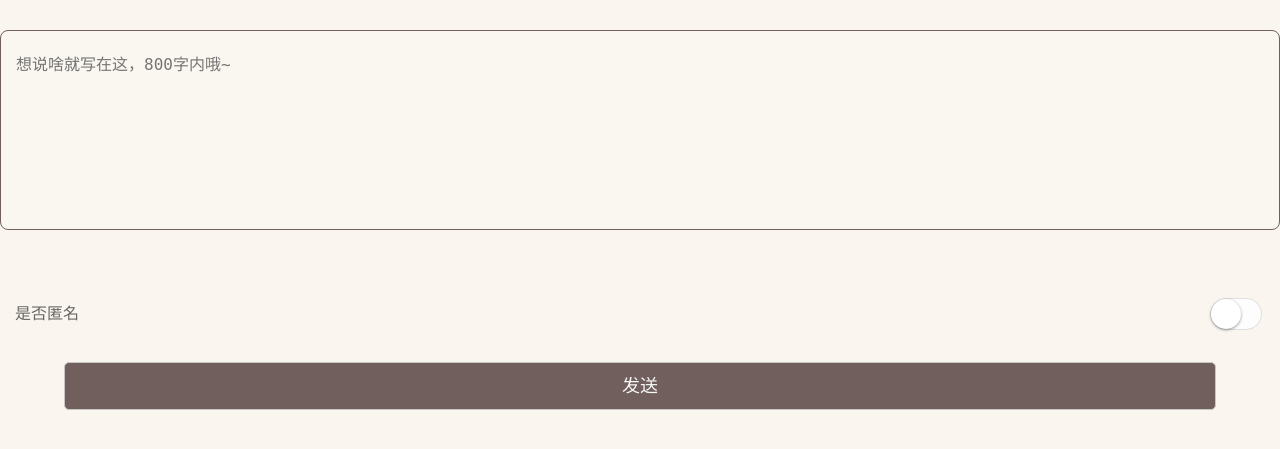
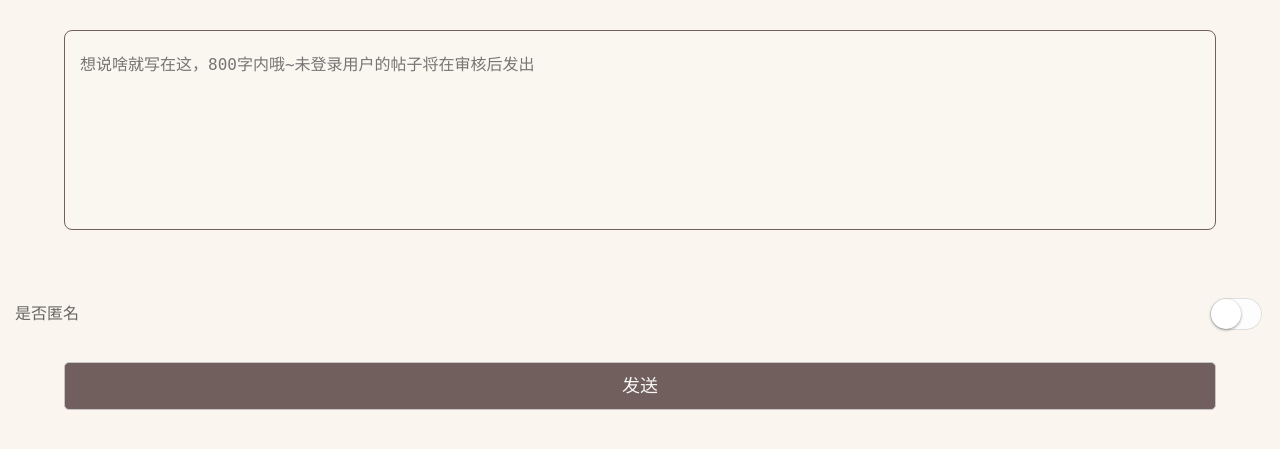
Before and after one commit to virlaser/Holes, a PHP site: page /application/hole/view/index/create.html in a window 1280 px wide. Shown: the part 40-489 px from the top of the page. Run offline with PHP 8.4, Linux system fonts and the light colour scheme.

Commit message:
[修改] small change
一些非常细小的地方的改动

```diff
--- a/think-5.0.19/application/hole/controller/User.php
+++ b/think-5.0.19/application/hole/controller/User.php
@@ -107,7 +107,7 @@ class User extends Controller {
             ->update([
                 'identity' => ' '
             ]);
-        return $this->fetch('index/index');
+        $this->redirect('/hole');
     }
 
 }
--- a/think-5.0.19/application/hole/view/index/comment.html
+++ b/think-5.0.19/application/hole/view/index/comment.html
@@ -10,7 +10,7 @@
 </head>
 <style>
     body {
-        background: white;
+        background: #faf6ef;
     }
 </style>
 <body>
--- a/think-5.0.19/application/hole/view/index/create.html
+++ b/think-5.0.19/application/hole/view/index/create.html
@@ -18,7 +18,7 @@
     <p>发帖</p>
 </div>
 <form class="create" method="post" action="/doCreate" onsubmit="return doCreate()">
-    <textarea class="comment" maxlength="800" id="content" name="content" placeholder="想说啥就写在这，800字内哦~"></textarea>
+    <textarea class="comment" maxlength="800" id="content" name="content" placeholder="想说啥就写在这，800字内哦~未登录用户的帖子将在审核后发出"></textarea>
     <div id="is-anoymous">
         <p>是否匿名</p>
         <input type="checkbox" name="hide" class="al-toggle-button" id="hide">
--- a/think-5.0.19/application/route.php
+++ b/think-5.0.19/application/route.php
@@ -11,10 +11,13 @@
 
 return [
     'index' => 'hole/index/index',
+    'contentApi' => 'hole/index/contentApi',
     'create' => 'hole/index/create',
     'doCreate' => 'hole/index/doCreate',
     'comment' => 'hole/index/comment',
+    'doComment' => 'hole/index/doComment',
     'detail' => 'hole/index/detail',
+    'operate' => 'hole/index/operate',
     'user' => 'hole/user/index',
     'my' => 'hole/user/my',
     'active' => 'hole/user/active',
--- a/think-5.0.19/public/static/css/index.css
+++ b/think-5.0.19/public/static/css/index.css
@@ -206,9 +206,9 @@ a {
     font-size: 16px;
     color: #503e2c;
     background-color: #faf6f0;
-    margin: 70px 0 50px;
+    margin: 70px auto 50px;
     padding: 20px 15px;
-    width: 100%;
+    width: 90%;
     height: 200px;
     display: block;
     box-sizing: border-box;
```
